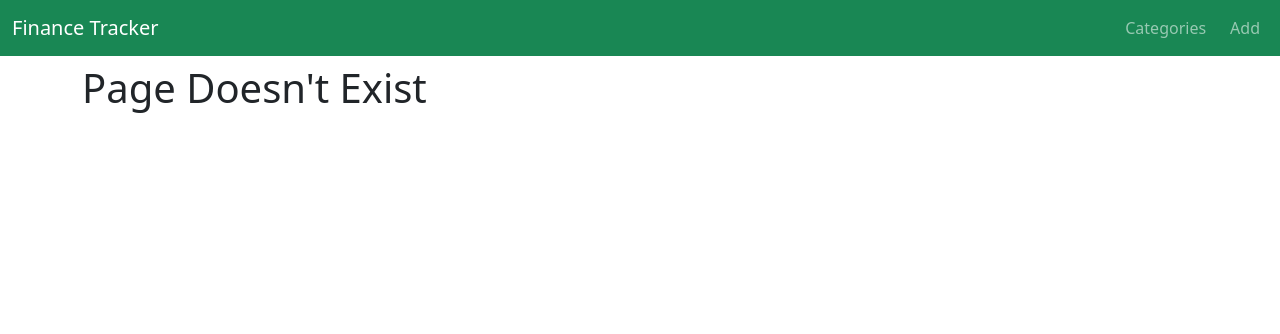
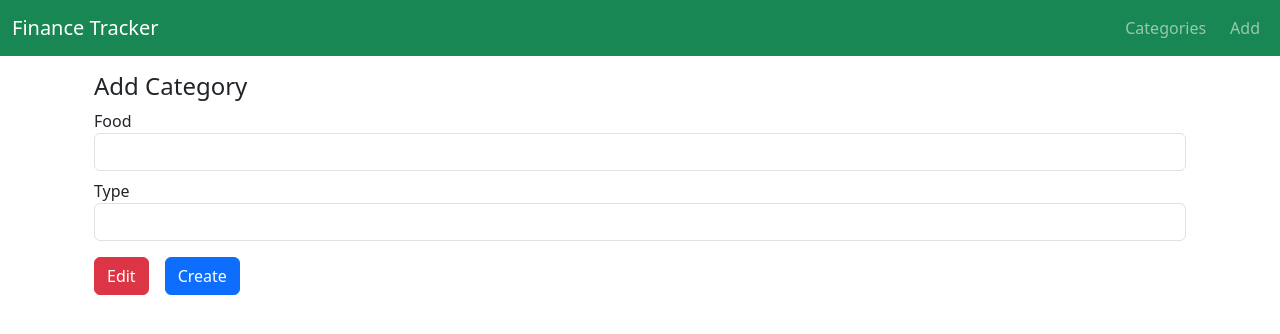
Before and after one commit to Sulivlr/CW-9, a React (Vite) app: page /form in a window 1280 px wide. Shown: the top 334 px of the page. Built offline with nearby package versions, Linux system fonts and the light colour scheme.

Commit message:
form created

```diff
--- a/src/App.tsx
+++ b/src/App.tsx
@@ -3,6 +3,7 @@ import {Route, Routes} from 'react-router-dom';
 import Categories from './Pages/Categories';
 import Tracker from './Pages/Tracker';
 import AddingModal from './Pages/AddingModal';
+import CategoriesForm from './Pages/CategoriesForm';
 
 const App = () => {
 
@@ -16,6 +17,7 @@ const App = () => {
           <Route path="/" element={<Tracker />} />
           <Route path="/categories" element={<Categories/>} />
           <Route path="/modal" element={<AddingModal/>} />
+          <Route path="/form" element={<CategoriesForm/>} />
           <Route path="*" element={<h1>Page Doesn't Exist</h1>} />
         </Routes>
       </main>
--- a/src/Pages/Categories.tsx
+++ b/src/Pages/Categories.tsx
@@ -1,10 +1,17 @@
+import {useNavigate} from 'react-router-dom';
 
 const Categories = () => {
+
+  const navigate = useNavigate();
+  const formClick = () => {
+    navigate('/form');
+  } ;
+
   return (
     <div>
       <div className="d-flex mt-3 justify-content-between">
       <h2>Categories</h2>
-        <button className="btn btn-success">Add</button>
+        <button onClick={formClick} className="btn btn-success">Add</button>
       </div>
       <div className="card-body ">
         <div className="card d-flex flex-row justify-content-between align-items-center p-4 mt-4">
--- /dev/null
+++ b/src/Pages/CategoriesForm.tsx
@@ -0,0 +1,37 @@
+
+
+const CategoriesForm = () => {
+
+
+  return (
+    <form className="container mb-4 mt-3">
+      <h4>Add Category</h4>
+      <div className="form-group">
+        <label htmlFor="name">Food</label>
+        <input
+          required
+          type="text"
+          name="name"
+          id="name"
+          className="form-control"
+        />
+      </div>
+      <div className="form-group mt-2">
+        <label htmlFor="CategoryType">Type</label>
+        <input
+          required
+          type="text"
+          name="CategoryType"
+          id="CategoryType"
+          className="form-control"
+        />
+      </div>
+      <div className="mt-3">
+      <button className="btn btn-danger">Edit</button>
+      <button type="submit" className="btn btn-primary ms-3">Create</button>
+      </div>
+    </form>
+  );
+};
+
+export default CategoriesForm;
--- a/vite.config.ts
+++ b/vite.config.ts
@@ -1,7 +1,7 @@
-import { defineConfig } from 'vite'
-import react from '@vitejs/plugin-react-swc'
+import { defineConfig } from 'vite';
+import react from '@vitejs/plugin-react-swc';
 
 // https://vitejs.dev/config/
 export default defineConfig({
   plugins: [react()],
-})
+});
```
